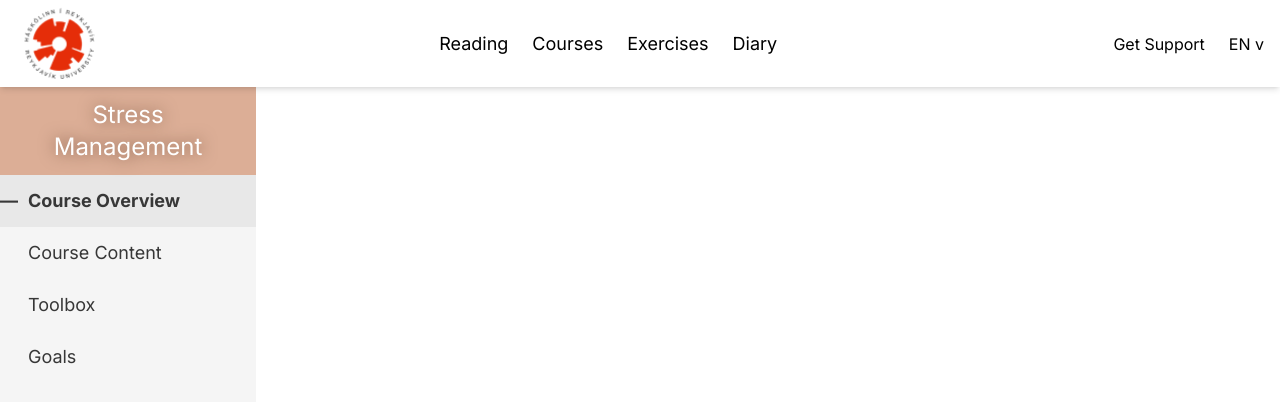
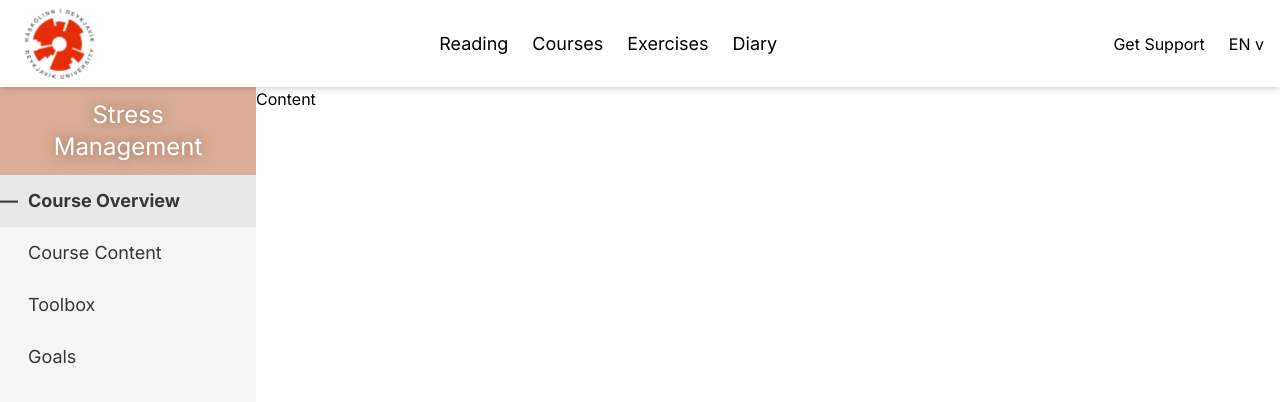
Before and after one commit to jonbjarki/HuguR, a Next.js app: page /courses/1/content in a window 1280 px wide. Shown: the top 402 px of the page. Built offline with nearby package versions, Linux system fonts and the light colour scheme.

Commit message:
Added child slot to individual course page layout

```diff
--- a/src/app/courses/[id]/content/page.tsx
+++ b/src/app/courses/[id]/content/page.tsx
@@ -1,6 +1,5 @@
 export default function CourseContent() {
     return (
         <div>Content</div>
-        // test
     )
 }
--- a/src/app/courses/[id]/layout.tsx
+++ b/src/app/courses/[id]/layout.tsx
@@ -9,7 +9,7 @@ const CONTENT = 'Course Content';
 const TOOLBOX = 'Toolbox';
 const GOALS = 'Goals';
 
-export default function IndividualCourse() {
+export default function IndividualCourse({children}) {
     const params = useParams();
     const id = params.id;
     let sidebarItems = Array<sidebarLink>(
@@ -18,6 +18,9 @@ export default function IndividualCourse() {
         {title: TOOLBOX, link: '/courses/' + id + '/toolbox'},
         {title: GOALS, link: '/courses/' + id + '/goals'});
     return (
-        <Sidebar selected={OVERVIEW} items={sidebarItems}></Sidebar>
+        <div className="flex flex-row">
+            <Sidebar selected={OVERVIEW} items={sidebarItems}></Sidebar>
+            <div className="flex grow">{children}</div>
+        </div>
     )
 }
```
